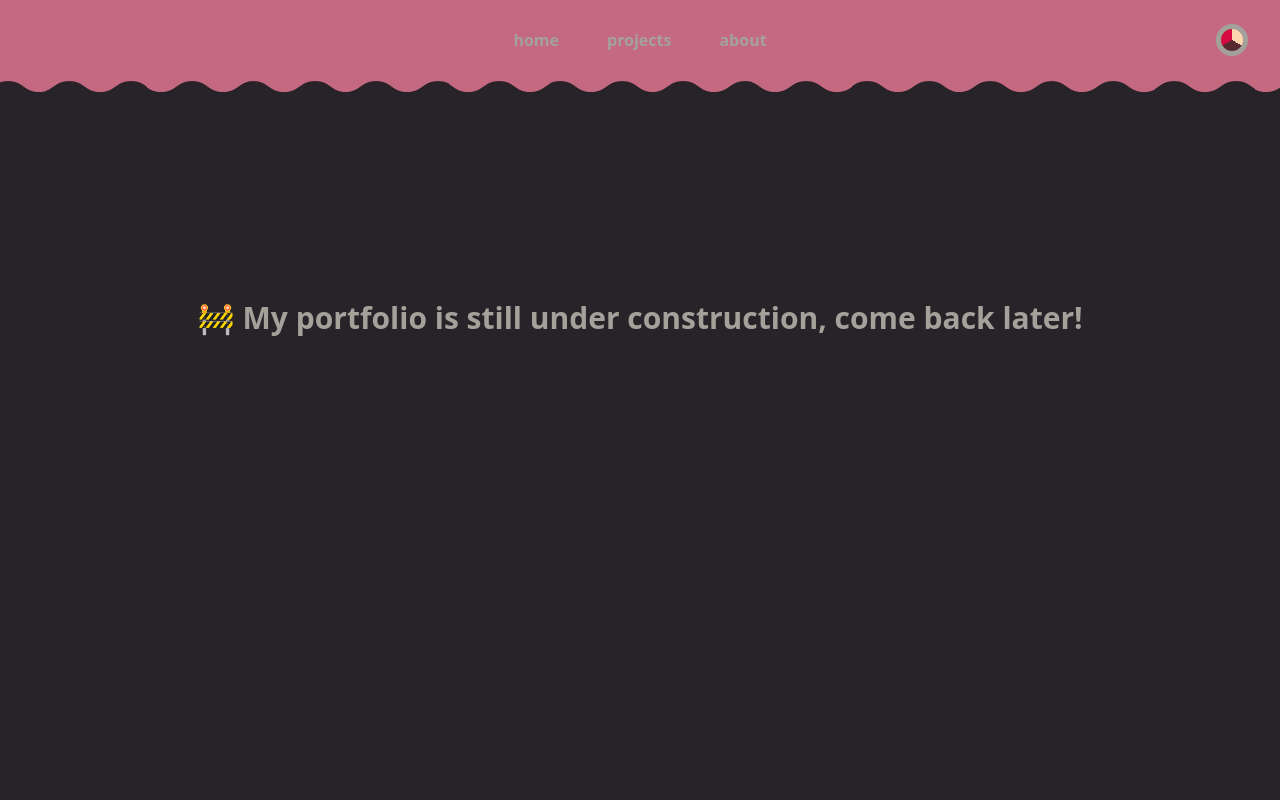
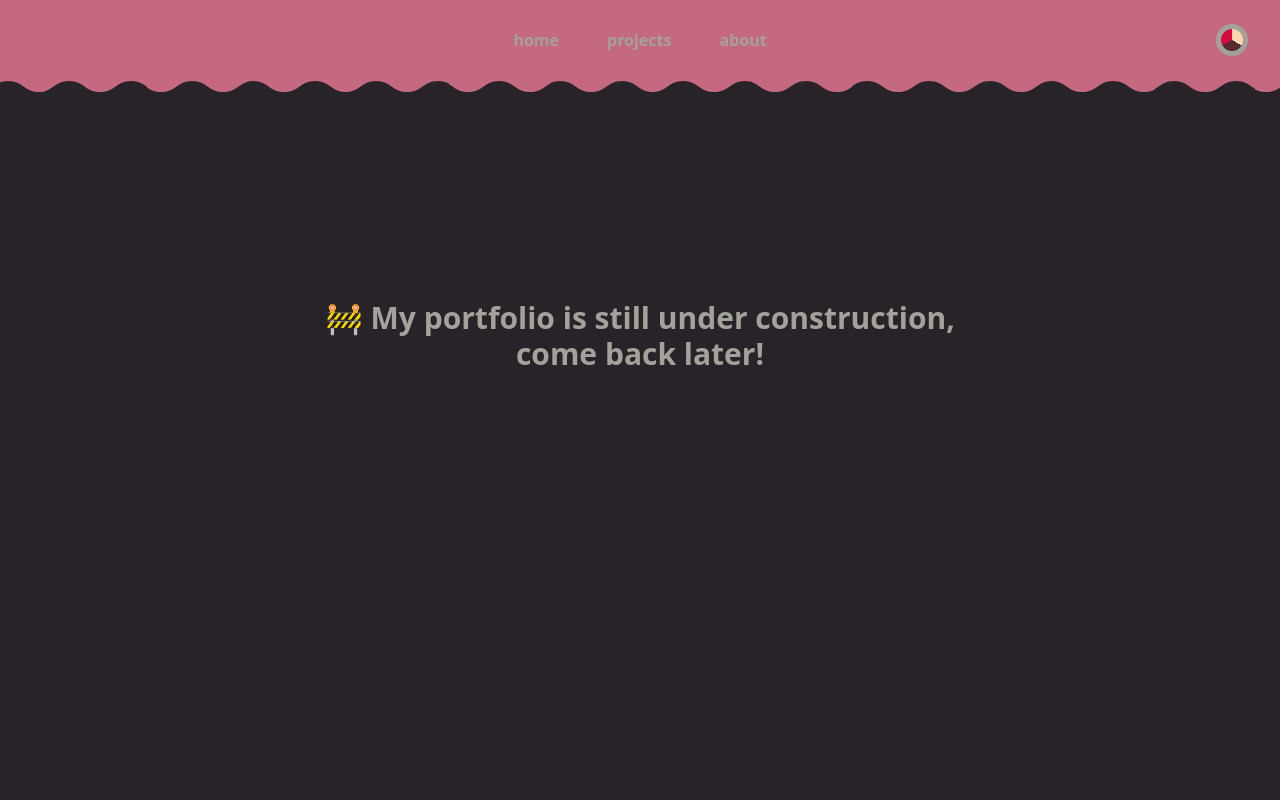
Before and after one commit to deltea/portfolio, an Astro site: page / in a window 1280 px wide. Shown: the top 800 px of the page. Built offline with nearby package versions, Linux system fonts and the light colour scheme; Astro itself is replaced by a stand-in of ours; some icons are missing.

Commit message:
💔 break text

```diff
--- a/src/pages/index.astro
+++ b/src/pages/index.astro
@@ -3,7 +3,7 @@ import Layout from "$layouts/Layout.astro"
 ---
 
 <Layout>
-  <h1 class="flex justify-center items-center font-grotesk font-semibold text-3xl mt-52">
-    🚧 My portfolio is still under construction, come back later!
+  <h1 class="flex justify-center items-center font-grotesk font-semibold text-3xl mt-52 text-center">
+    🚧 My portfolio is still under construction, <br>come back later!
   </h1>
 </Layout>
```
